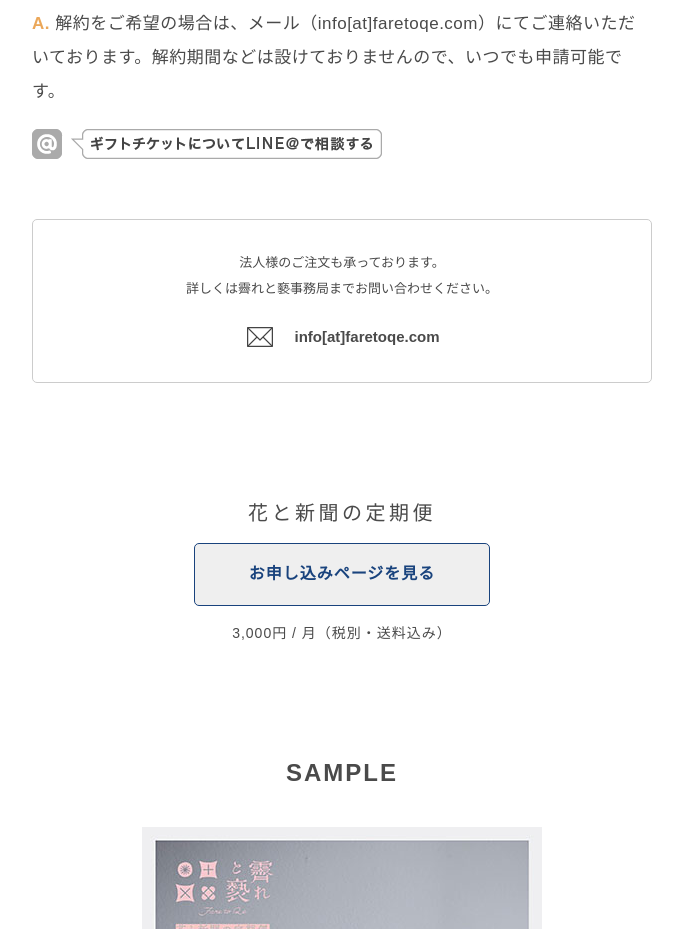
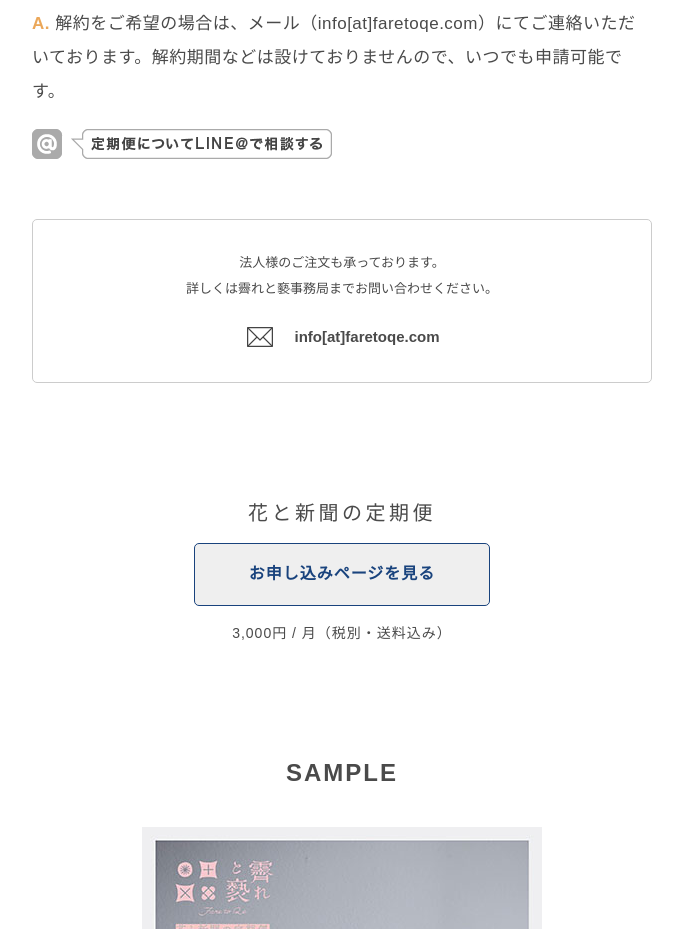
Before and after one commit to botanic-in/faretoqe, a plain HTML site: page teiki.html in a window 1280 px wide. Shown: the part 5520-6449 px from the top of the page, without its empty margins (298-981 px from the left). Drawn offline with nearby package versions, Linux system fonts and the light colour scheme.

Commit message:
change teikibin lineat

```diff
--- a/teiki.html
+++ b/teiki.html
@@ -182,7 +182,7 @@
             <dt class="about__detail__ttl faq__detail__ttl">解約をしたいのですが、どうしたら良いですか？</dt>
             <dd class="about__detail__txt faq__detail__txt">解約をご希望の場合は、メール（info[at]faretoqe.com）にてご連絡いただいております。解約期間などは設けておりませんので、いつでも申請可能です。</dd>
         </dl>
-        <p class="products__lineat"><a href="https://page.line.me/lus5666x" target="_blank"><img src="images/fq-icon-line@_gift_bw.png" alt="lineat"></a></p>
+        <p class="products__lineat"><a href="https://page.line.me/lus5666x" target="_blank"><img src="images/fq-icon-line@_teiki_bw_sp.png" alt="lineat"></a></p>
         <p class="inside__notes inside__notes--toB box620">法人様のご注文も承っております。<br/>詳しくは霽れと褻事務局までお問い合わせください。<span class="notes__mail">info[at]faretoqe.com</span></p>
     </section>
 
```
Also changed, not shown: images/fq-icon-line@_teiki_bw_sp.png (added), images/fq-icon-line@_teiki_color_sp.png (added).
